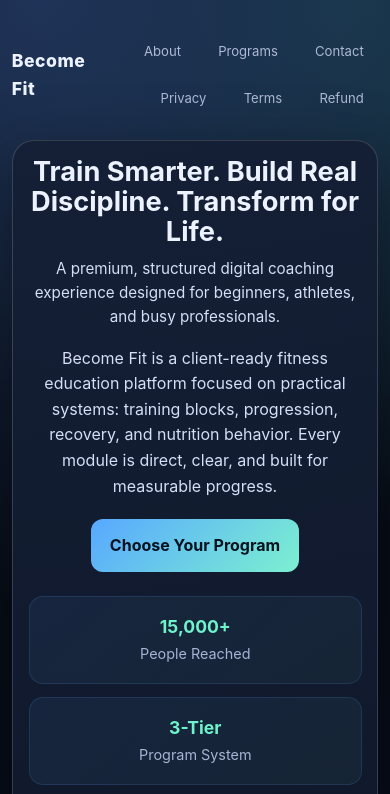
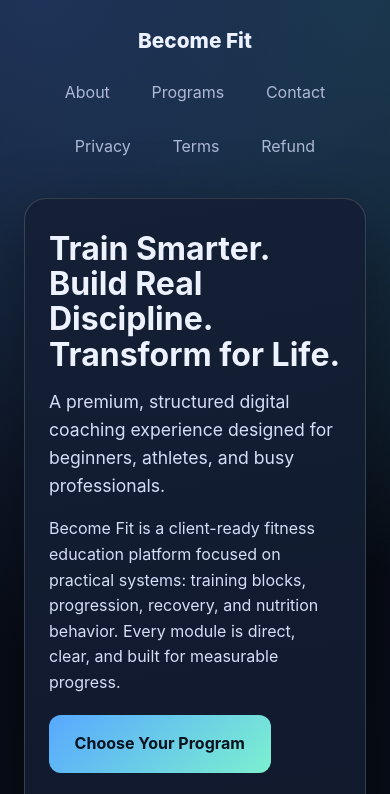
Before and after one commit to AkhilAzad/become-fit, a website: page public/index.html in a window 390 px wide. Shown: the top 794 px of the page. Drawn offline with Linux system fonts and the light colour scheme.

Commit message:
Improve mobile responsiveness and update homepage layout to premium grid design

```diff
--- a/public/style.css
+++ b/public/style.css
@@ -12,48 +12,11 @@
   --shadow: 0 22px 70px rgba(0, 0, 0, 0.42);
 }
 
-@keyframes fadeInUp {
-  from { opacity: 0; transform: translateY(20px); }
-  to { opacity: 1; transform: translateY(0); }
+* {
+  box-sizing: border-box;
+  margin: 0;
+  padding: 0;
 }
-
-@keyframes slideInLeft {
-  from { opacity: 0; transform: translateX(-20px); }
-  to { opacity: 1; transform: translateX(0); }
-}
-
-@keyframes slideInRight {
-  from { opacity: 0; transform: translateX(20px); }
-  to { opacity: 1; transform: translateX(0); }
-}
-
-@keyframes scaleIn {
-  from { opacity: 0; transform: scale(0.95); }
-  to { opacity: 1; transform: scale(1); }
-}
-
-@keyframes pulse {
-  0%, 100% { opacity: 1; }
-  50% { opacity: 0.7; }
-}
-
-@keyframes glow {
-  0% { box-shadow: 0 0 5px rgba(88, 168, 255, 0.3); }
-  50% { box-shadow: 0 0 20px rgba(88, 168, 255, 0.6); }
-  100% { box-shadow: 0 0 5px rgba(88, 168, 255, 0.3); }
-}
-
-@keyframes float {
-  0%, 100% { transform: translateY(0px); }
-  50% { transform: translateY(-8px); }
-}
-
-@keyframes shimmer {
-  0% { background-position: -1000px 0; }
-  100% { background-position: 1000px 0; }
-}
-
-* { box-sizing: border-box; margin: 0; padding: 0; }
 
 body {
   font-family: Inter, system-ui, -apple-system, Segoe UI, Roboto, sans-serif;
@@ -64,232 +27,158 @@ body {
     linear-gradient(180deg, #070b14 0%, #090f1d 100%);
   min-height: 100vh;
   line-height: 1.6;
-  scroll-behavior: smooth;
 }
 
 .page-wrap {
-  width: min(1100px, 94vw);
+  width: 100%;
+  max-width: 1200px;
   margin: 0 auto;
-  padding: 1.2rem 0 2rem;
-  display: flex;
-  flex-direction: column;
-  align-items: center;
+  padding: 1.5rem;
 }
 
 .site-header {
-  width: 100%;
   display: flex;
+  justify-content: space-between;
   align-items: center;
-  justify-content: space-between;
-  flex-direction: row;
-  gap: 0.8rem;
-  padding: 0.8rem 0 1.4rem;
-  text-align: left;
-  animation: slideInLeft 0.6s ease;
+  margin-bottom: 2rem;
 }
 
 .logo {
   font-weight: 800;
-  letter-spacing: 0.03em;
-  font-size: clamp(1.1rem, 1.2vw, 1.35rem);
+  font-size: 1.3rem;
 }
 
 .main-nav {
   display: flex;
+  gap: 1rem;
   flex-wrap: wrap;
-  gap: 0.5rem;
-  justify-content: flex-end;
 }
 
 .main-nav a {
   text-decoration: none;
   color: var(--muted);
-  border: 1px solid transparent;
-  padding: 0.5rem 0.85rem;
+  padding: 0.4rem 0.8rem;
   border-radius: 999px;
-  font-size: clamp(0.82rem, 0.9vw, 1rem);
-  transition: all 0.25s ease;
-  position: relative;
+  transition: 0.3s;
 }
 
-.main-nav a::before {
-  content: '';
-  position: absolute;
-  bottom: 0;
-  left: 0;
-  width: 0;
-  height: 2px;
-  background: var(--primary-2);
-  transition: width 0.25s ease;
-  border-radius: 999px;
-}
-
-.main-nav a:hover,
-.main-nav a:focus-visible {
+.main-nav a:hover {
+  background: rgba(255,255,255,0.06);
   color: var(--text);
-  border-color: var(--border);
-  background: rgba(255, 255, 255, 0.06);
-}
-
-.main-nav a:hover::before {
-  width: 100%;
 }
 
 .container {
-  width: 100%;
   background: linear-gradient(170deg, var(--surface-2), var(--surface));
   border: 1px solid var(--border);
   border-radius: var(--radius);
   box-shadow: var(--shadow);
-  padding: clamp(1rem, 2.8vw, 2.8rem);
-  text-align: center;
-  animation: fadeInUp 0.8s ease;
+  padding: 3rem;
 }
 
-.header {
-  margin-bottom: 1rem;
-  text-align: center;
+/* 🔥 DESKTOP STYLE GRID */
+.home-grid {
+  display: grid;
+  grid-template-columns: 1fr 1fr;
+  gap: 3rem;
+  align-items: center;
 }
 
 .header h1 {
+  font-size: clamp(2rem, 4vw, 3.5rem);
   line-height: 1.1;
-  font-size: clamp(1.7rem, 4vw, 3.3rem);
 }
 
 .tagline {
   color: var(--muted);
-  font-size: clamp(0.95rem, 1.15vw, 1.2rem);
-  margin-top: 0.6rem;
+  margin-top: 1rem;
+  font-size: 1.1rem;
 }
 
-.section-title {
-  font-size: clamp(1.2rem, 2vw, 1.8rem);
-  margin-bottom: 0.8rem;
-  text-align: center;
-}
-
-.footer {
-  margin-top: 1.5rem;
-  color: #90a0c7;
-  text-align: center;
-  font-size: clamp(0.8rem, 0.95vw, 0.95rem);
-  padding-top: 1rem;
-  border-top: 1px solid var(--border);
-  transition: color 0.3s ease;
-}
-
-.footer:hover {
-  color: var(--muted);
+.hero-actions {
+  margin: 2rem 0;
 }
 
 .btn-primary {
   background: linear-gradient(135deg, var(--primary), var(--primary-2));
   color: #07121f;
-  border: none;
+  padding: 1rem 1.6rem;
   border-radius: 12px;
   font-weight: 700;
-  padding: 0.85rem 1.2rem;
-  cursor: pointer;
   text-decoration: none;
-  display: inline-flex;
-  justify-content: center;
-  transition: all 0.3s ease;
+  display: inline-block;
+  transition: 0.3s;
 }
 
 .btn-primary:hover {
   transform: translateY(-3px);
-  box-shadow: 0 10px 25px rgba(88, 168, 255, 0.3);
-}
-
-.btn-primary:active {
-  transform: translateY(-1px);
-}
-
-.home-grid {
-  display: grid;
-  grid-template-columns: 1fr;
-  gap: 1.25rem;
-  justify-items: center;
-}
-
-.hero-copy,
-.hero-panel,
-.panel-card,
-.stats,
-.about-content,
-.contact-content,
-.policy-content,
-.terms-content,
-.refund-content,
-.privacy-content {
-  margin-inline: auto;
-  text-align: center;
-}
-
-.hero-actions {
-  margin: 1.25rem 0;
-  display: flex;
-  justify-content: center;
+  box-shadow: 0 12px 30px rgba(88,168,255,0.4);
 }
 
 .stats {
-  width: min(720px, 100%);
   display: grid;
-  grid-template-columns: repeat(3, minmax(130px, 1fr));
-  gap: 0.8rem;
+  grid-template-columns: repeat(3, 1fr);
+  gap: 1rem;
+  margin-top: 2rem;
 }
 
 .stats article {
-  background: rgba(255, 255, 255, 0.05);
-  border: 1px solid rgba(255, 255, 255, 0.11);
+  background: rgba(255,255,255,0.05);
+  border: 1px solid rgba(255,255,255,0.1);
   border-radius: 14px;
-  padding: 0.8rem;
+  padding: 1rem;
+  text-align: center;
 }
 
 .stats strong {
   display: block;
-  font-size: clamp(1.1rem, 2vw, 1.7rem);
+  font-size: 1.5rem;
   color: var(--primary-2);
 }
 
-.stats span { color: var(--muted); font-size: 0.9rem; }
+.hero-panel img {
+  width: 100%;
+  border-radius: 18px;
+  object-fit: cover;
+}
 
 .panel-card {
-  margin-top: 0.4rem;
-  padding: 1rem;
+  margin-top: 1.5rem;
+  padding: 1.5rem;
   border-radius: 14px;
-  border: 1px solid rgba(255, 255, 255, 0.12);
-  background: rgba(255, 255, 255, 0.04);
-  max-width: 740px;
+  background: rgba(255,255,255,0.04);
+  border: 1px solid rgba(255,255,255,0.12);
 }
 
-.panel-card ul,
-.about-points,
-.policy-content ul,
-.privacy-content ul {
-  list-style-position: inside;
-  margin-left: 0;
-  color: #d5def5;
+.footer {
+  margin-top: 3rem;
+  text-align: center;
+  color: var(--muted);
+  font-size: 0.9rem;
 }
 
-.policy-content h3,
-.terms-content h3,
-.refund-content h3,
-.privacy-content h3 { color: var(--primary-2); margin: 1.1rem 0 0.3rem; }
+/* 📱 MOBILE OPTIMIZED VERSION */
+@media (max-width: 900px) {
 
-.policy-content p,
-.terms-content p,
-.refund-content p,
-.privacy-content p,
-.hero-copy p,
-.about-content p,
-.about-points li { color: #d5def5; }
+  .home-grid {
+    grid-template-columns: 1fr;
+    gap: 2rem;
+  }
 
-@media (max-width: 820px) {
-  .stats { grid-template-columns: 1fr; }
+  .container {
+    padding: 2rem 1.5rem;
+  }
+
+  .stats {
+    grid-template-columns: 1fr;
+  }
+
+  .site-header {
+    flex-direction: column;
+    gap: 1rem;
+  }
+
+  .main-nav {
+    justify-content: center;
+  }
+
 }
-
-@media (min-width: 2200px) {
-  .page-wrap { width: min(1400px, 92vw); }
-  .container { border-radius: 28px; }
-}
```
